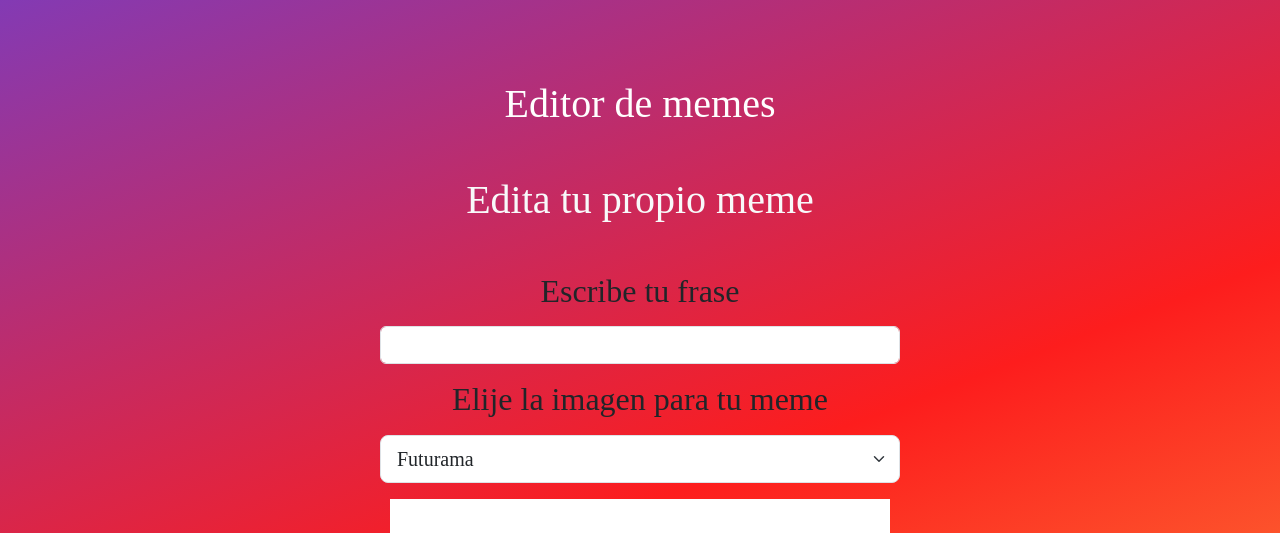
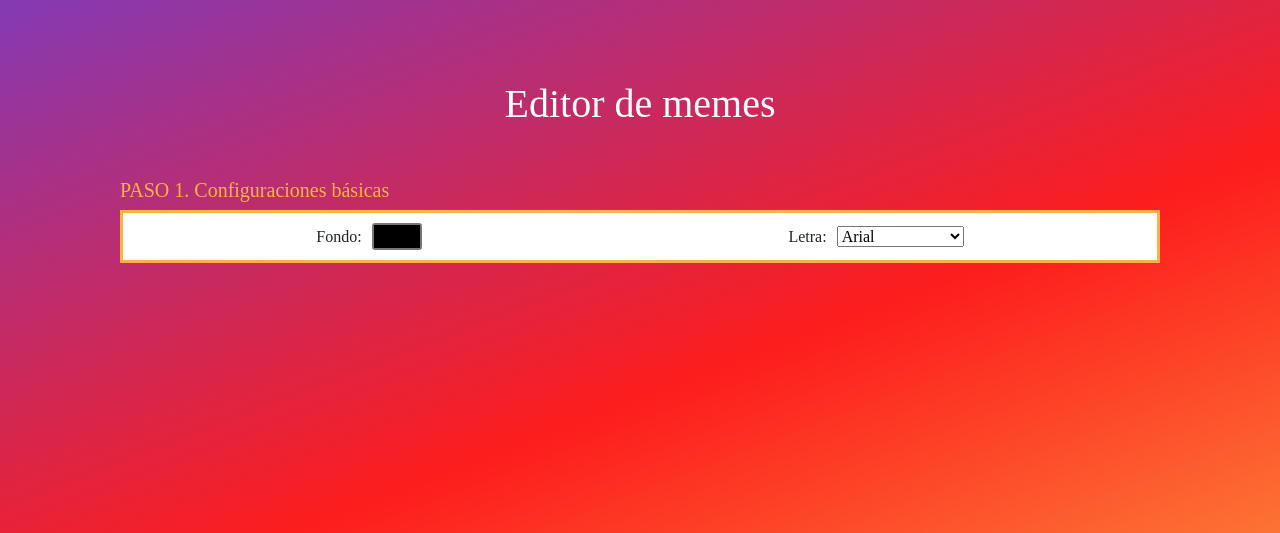
Before and after one commit to Solcii/editor-memes, a React (Create React App) app: page / in a window 1280 px wide. Shown: the top 533 px of the page. Built offline with nearby package versions, Linux system fonts and the light colour scheme; a web font is replaced by a local one.

Commit message:
main tool panel

```diff
--- a/src/App.js
+++ b/src/App.js
@@ -1,13 +1,13 @@
 import './App.css';
 import AppTitle from './components/AppTitle';
-import Imgmeme from './components/Imgmeme';
+import MainToolsPanel from './components/MainToolsPanel';
 
 
 function App() {
   return (
     <div className="App">
       <AppTitle/>
-      <Imgmeme/>
+      <MainToolsPanel/>
     </div>
   );
 }
--- /dev/null
+++ b/src/Components/MainToolsPanel.css
@@ -0,0 +1,13 @@
+.main-tool-panel{
+    background: white;
+    padding: 10px;
+    border: 3px solid rgba(252,176,69,1);
+    display: flex;
+    justify-content: space-around;
+}
+
+.tool-container{
+    display: inline-flex;
+    gap: 10px;
+    align-items: center;
+}
--- /dev/null
+++ b/src/Components/MainToolsPanel.js
@@ -0,0 +1,26 @@
+import './MainToolsPanel.css';
+
+const MainToolsPanel = () =>{
+    return(
+        <div className='step-container'>
+            <h2 className='step-subtitle one'>PASO 1. Configuraciones básicas</h2>
+            <div className="main-tool-panel">
+                <div className='tool-container'>
+                    <label className="tool-label" for="background-color">Fondo:</label>
+                    <input type="color" name="background-color"/>
+                </div>
+                <div className='tool-container'>
+                    <label className="tool-label" for="font-family">Letra:</label>
+                    <select name="font-family">
+                        <option value={'Arial'}>Arial</option>
+                        <option value={'Montserrat'}>Montserrat</option>
+                        <option value={'Comic Sans MS'}>Comic Sans MS</option>
+                        <option value={'Helvetica'}>Helvetica</option>
+                    </select>
+                </div>
+            </div>
+        </div>
+    )
+}
+
+export default MainToolsPanel;
--- a/src/index.css
+++ b/src/index.css
@@ -14,3 +14,16 @@ body{
   background: none;
   font-family: 'Chelsea Market', cursive;
 }
+
+.step-container{
+  padding: 20px 0;
+}
+
+.step-subtitle{
+  font-size: 20px;
+  text-align: left;
+}
+
+.step-subtitle.one{
+  color: rgba(252,176,69,1);
+}
```
